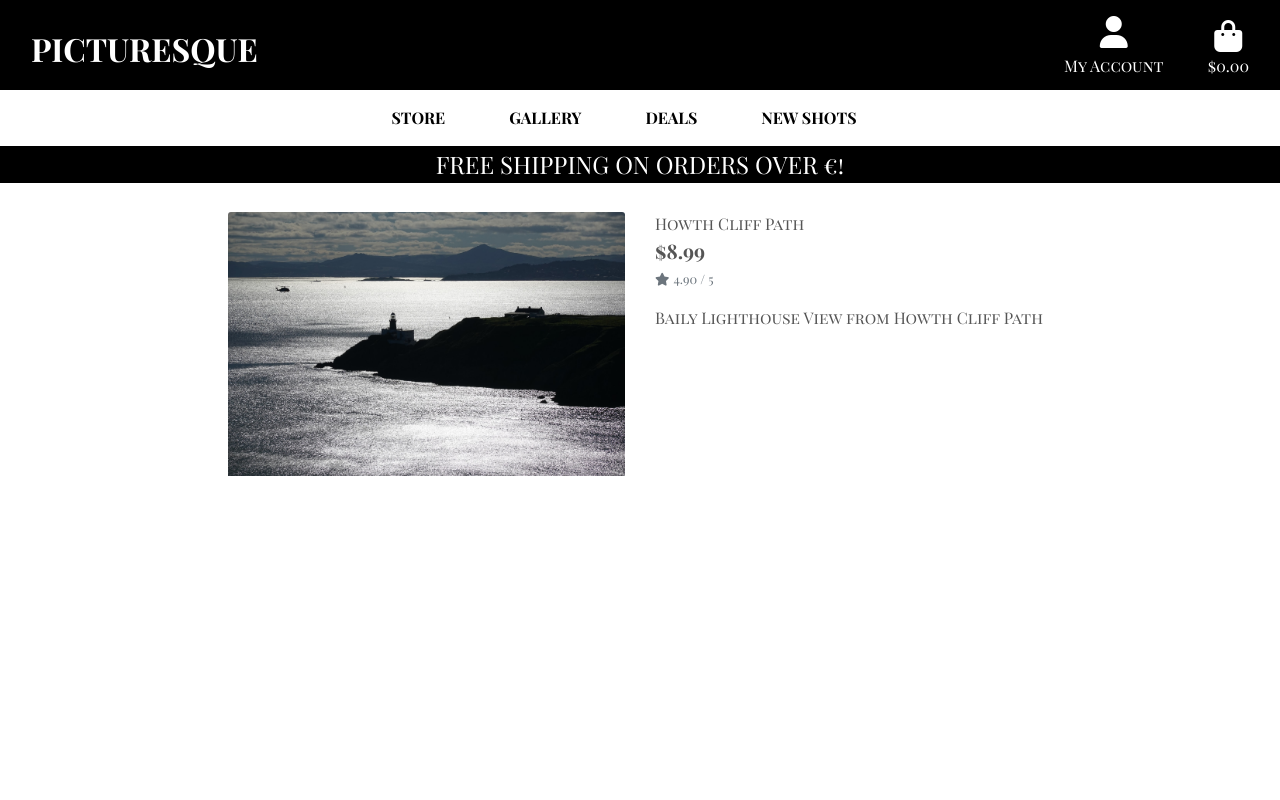
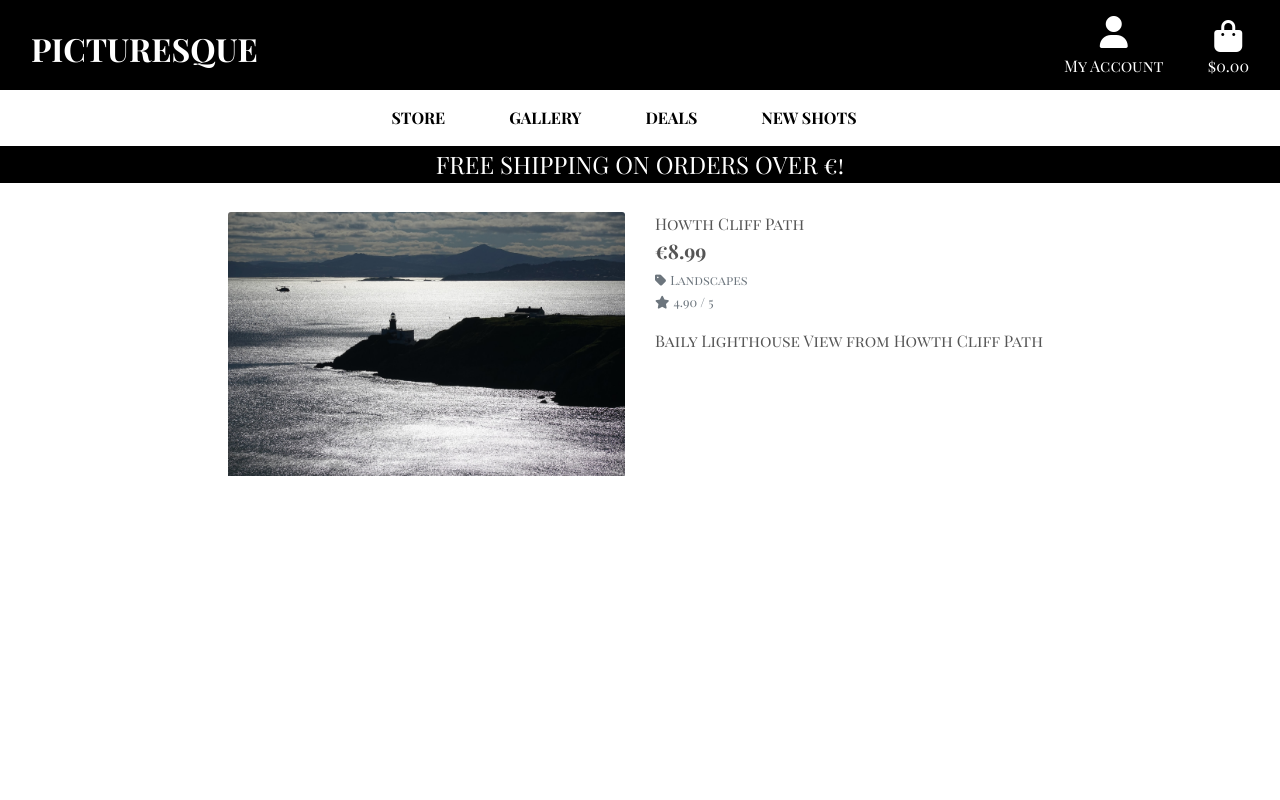
Before and after one commit to luizagit/Picturesque-MS4, a Django app: page /photos/9 in a window 1280 px wide. Run offline with Django 3.2, Linux system fonts and the light colour scheme; data comes from the database, SQL or seed files in the repository; some libraries are stand-ins or nearby versions.

Commit message:
added photo_detail template category badges

```diff
--- a/photos/templates/photos/photo_detail.html
+++ b/photos/templates/photos/photo_detail.html
@@ -29,7 +29,14 @@
             <div class="col-12 col-md-6 col-lg-4">
                 <div class="photo-details-container mb-5 mt-md-5">
                     <p class="mb-0">{{ photo.name }}</p>
-                    <p class="lead mb-0 text-left font-weight-bold">${{ photo.price }}</p>
+                    <p class="lead mb-0 text-left font-weight-bold">€{{ photo.price }}</p>
+                    {% if photo.category %}
+                    <p class="small mt-1 mb-0">
+                        <a class="text-muted" href="{% url 'photos' %}?category={{ photo.category.name }}">
+                            <i class="fas fa-tag mr-1"></i>{{ photo.category.friendly_name }}
+                        </a>
+                    </p>
+                    {% endif %}
                     {% if photo.rating %}
                         <small class="text-muted"><i class="fas fa-star mr-1"></i>{{ photo.rating }} / 5</small>
                     {% else %}
```
